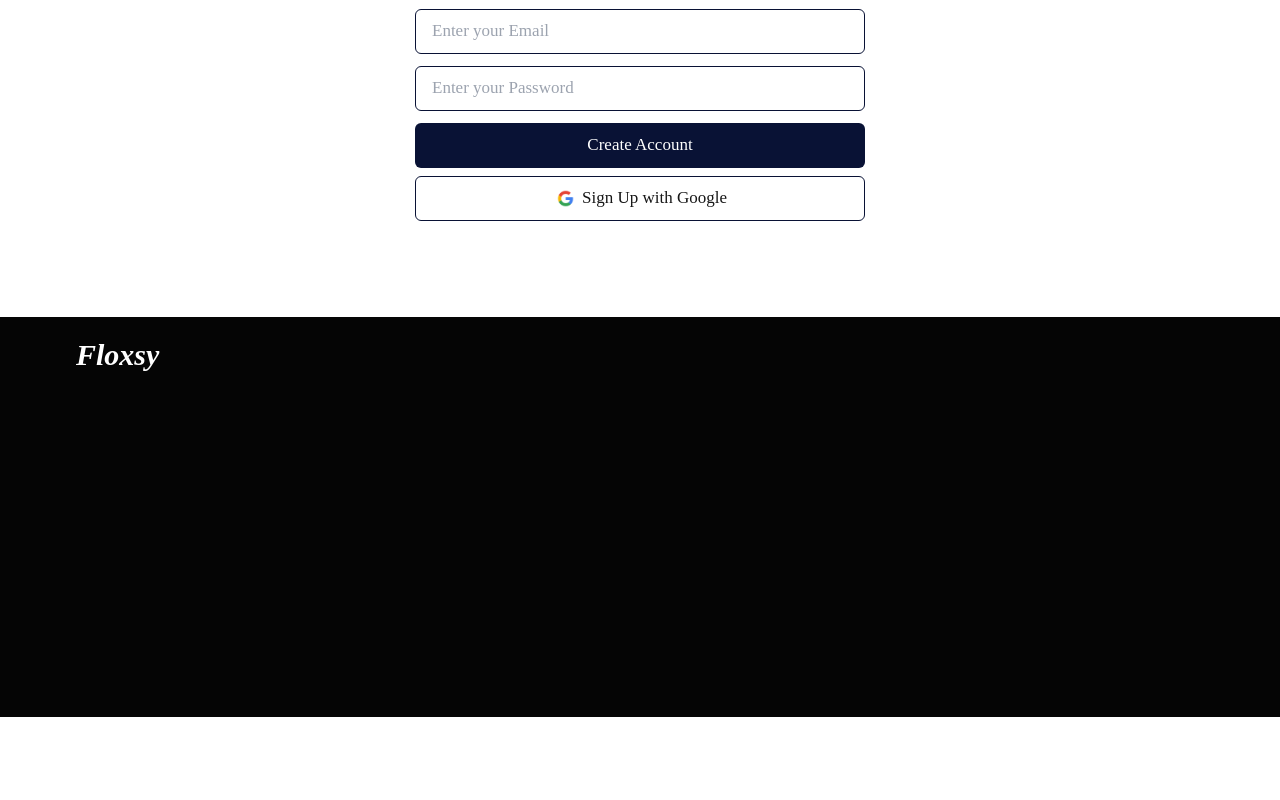
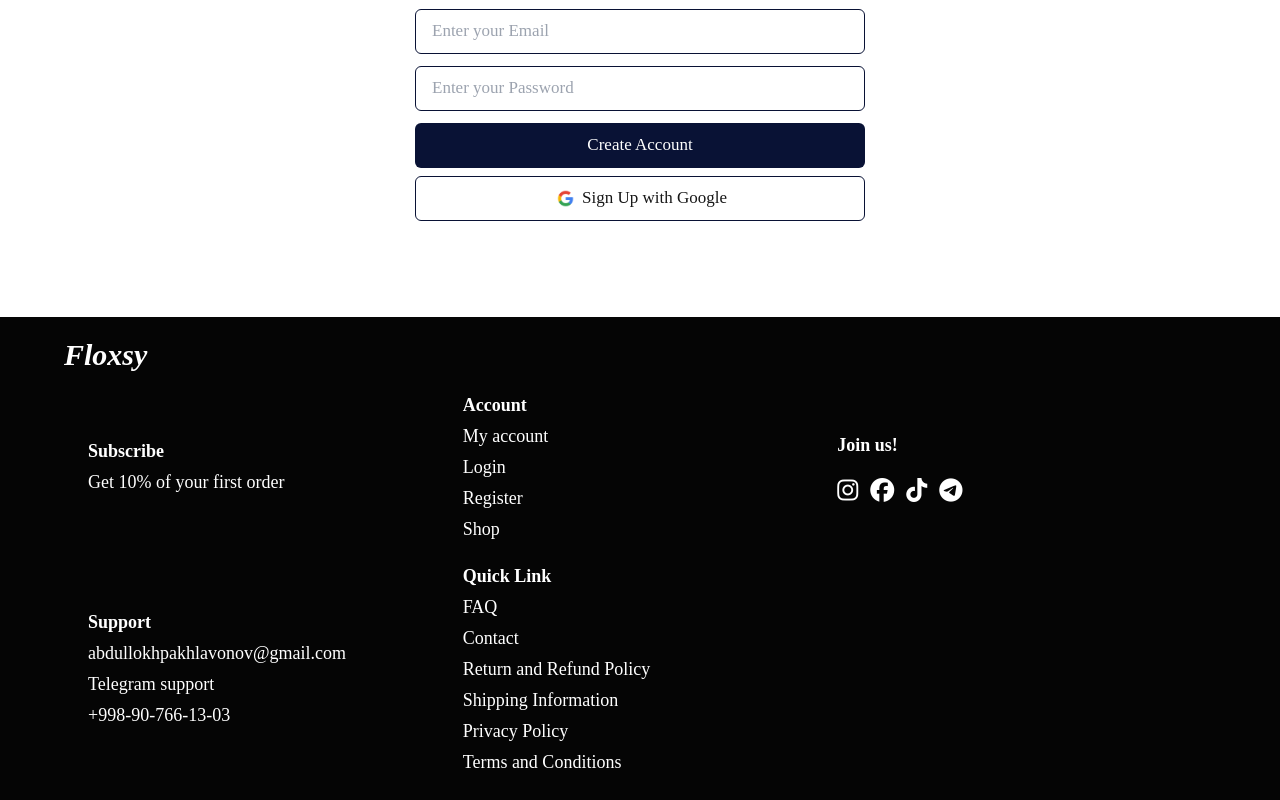
Before and after one commit to pakhlavonovv/qiziqarli-tovarlar, a Next.js app: page / in a window 1280 px wide. Shown: the part 379-1179 px from the top of the page. Before the commit the page ends 1096 px from the top, so only its background shows below. Built offline with nearby package versions, Linux system fonts and the light colour scheme.

Commit message:
floxsy-footer

```diff
--- a/src/app/components/footer.jsx
+++ b/src/app/components/footer.jsx
@@ -1,16 +1,51 @@
+import Link from 'next/link'
 import './style.css'
 
 const Footer = () => {
     return (
-        <div className='w-full h-[50vh] bg-[#050505]'>
-            <div className="container grid grid-cols-2 items-center justify-between p-3">
-                <div className="flex flex-col gap-2">
+        <footer className='w-full bg-[#050505]'>
                     <i>
-                        <h1 className="text-white text-[25px] font-extrabold sm:text-[30px]">Floxsy</h1>
+                        <h1 className="container text-white text-[25px] font-extrabold sm:text-[30px] text-center sm:text-start">Floxsy</h1>
                     </i>
+            <div className="container grid grid-cols-1 items-center justify-between gap-5 p-3 md:p-5 xl:p-6 sm:grid-cols-2 lg:grid-cols-3">
+                <div className="flex flex-col gap-1">
+                    <Link href={'/'} className='font-bold text-white text-[12px] sm:text-[14px] lg:text-[16px] xl:text-[18px]'>Subscribe</Link>
+                    <Link href={'/'} className='text-white text-[12px] sm:text-[14px] lg:text-[16px] xl:text-[18px]'>Get 10% of your first order</Link>
+                </div>
+                <div className="flex flex-col gap-1 sm:order-2">
+                    <Link href={'/'} className='font-bold text-white text-[12px] sm:text-[14px] lg:text-[16px] xl:text-[18px]'>Support</Link>
+                    <Link href={'/'} className='text-white text-[12px] sm:text-[14px] lg:text-[16px] xl:text-[18px]'>abdullokhpakhlavonov@gmail.com</Link>
+                    <Link target='_blank' href={'https://t.me/pakhlavonov177'} className='text-white text-[12px] sm:text-[14px] lg:text-[16px] xl:text-[18px]'>Telegram support</Link>
+                    <Link href={'/'} className='text-white text-[12px] sm:text-[14px] lg:text-[16px] xl:text-[18px]'>+998-90-766-13-03</Link>
+                </div>
+                <div className="flex flex-col gap-1">
+                    <Link href={'/'} className='font-bold text-white text-[12px] sm:text-[14px] lg:text-[16px] xl:text-[18px]'>Account</Link>
+                    <Link href={'/account'} className='text-white text-[12px] sm:text-[14px] lg:text-[16px] xl:text-[18px]'>My account</Link>
+                    <Link href={'/login'} className='text-white text-[12px] sm:text-[14px] lg:text-[16px] xl:text-[18px]'>Login</Link>
+                    <Link href={'/register'} className='text-white text-[12px] sm:text-[14px] lg:text-[16px] xl:text-[18px]'>Register</Link>
+                    <Link href={'/'} className='text-white text-[12px] sm:text-[14px] lg:text-[16px] xl:text-[18px]'>Shop</Link>
+                </div>
+                <div className="flex flex-col gap-1 sm:order-6">
+                    <Link href={'/'} className='font-bold text-white text-[12px] sm:text-[14px] lg:text-[16px] xl:text-[18px]'>Quick Link</Link>
+                    <Link href={'/faq'} className='text-white text-[12px] sm:text-[14px] lg:text-[16px] xl:text-[18px]'>FAQ</Link>
+                    <Link href={'/contact'} className='text-white text-[12px] sm:text-[14px] lg:text-[16px] xl:text-[18px]'>Contact</Link>
+                    <Link href={'/refund-policy'} className='text-white text-[12px] sm:text-[14px] lg:text-[16px] xl:text-[18px]'>Return and Refund Policy</Link>
+                    <Link href={'/shipping-info'} className='text-white text-[12px] sm:text-[14px] lg:text-[16px] xl:text-[18px]'>Shipping Information</Link>
+                    <Link href={'/privacy-policy'} className='text-white text-[12px] sm:text-[14px] lg:text-[16px] xl:text-[18px]'>Privacy Policy</Link>
+                    <Link href={'/terms-conditions'} className='text-white text-[12px] sm:text-[14px] lg:text-[16px] xl:text-[18px]'>Terms and Conditions</Link>
+                </div>
+                <div className="flex flex-col gap-5">
+                    <Link href={'/'} className='text-white text-[12px] sm:text-[14px] lg:text-[16px] xl:text-[18px] font-bold'>Join us!</Link>
+                    <div className="flex gap-3">
+                   <Link href={'/'}> <i className="fa-brands fa-instagram text-white text-[12px] sm:text-[14px] lg:text-[16px] xl:text-[18px] fa-xl"></i></Link>
+                    <Link href={'/'}><i className="fa-brands fa-facebook text-white text-[12px] sm:text-[14px] lg:text-[16px] xl:text-[18px] fa-xl"></i></Link>
+                    <Link href={'/'}> <i className="fa-brands fa-tiktok text-white text-[12px] sm:text-[14px] lg:text-[16px] xl:text-[18px] fa-xl"></i></Link>
+                   <Link href={'/'}> <i className="fa-brands fa-telegram text-white text-[12px] sm:text-[14px] lg:text-[16px] xl:text-[18px] fa-xl"></i></Link>
+                    </div>
                 </div>
             </div>
-        </div>
+        </footer>
+
     )
 }
 
```
